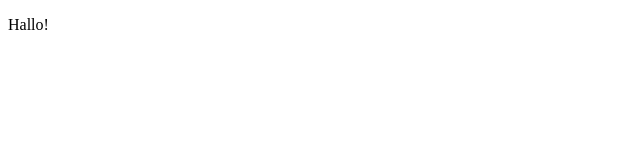
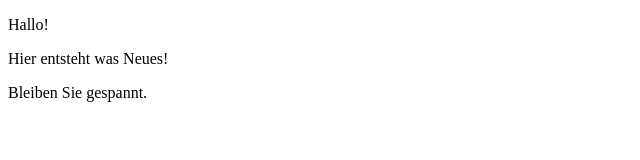
Before and after one commit to bbs-bgdf/bbs-bgdf.github.io, a plain HTML site: page index.html in a window 1280 px wide. Shown: the whole page, without its empty margins (0-640 px from the left). Drawn offline with Linux system fonts and the light colour scheme.

Commit message:
Update index.html

```diff
--- a/index.html
+++ b/index.html
@@ -7,5 +7,7 @@
 </head>
 <body>
     <p>Hallo!</p>
+    <p>Hier entsteht was Neues!</p>
+    <p>Bleiben Sie gespannt.</p>
 </body>
 </html>
```
